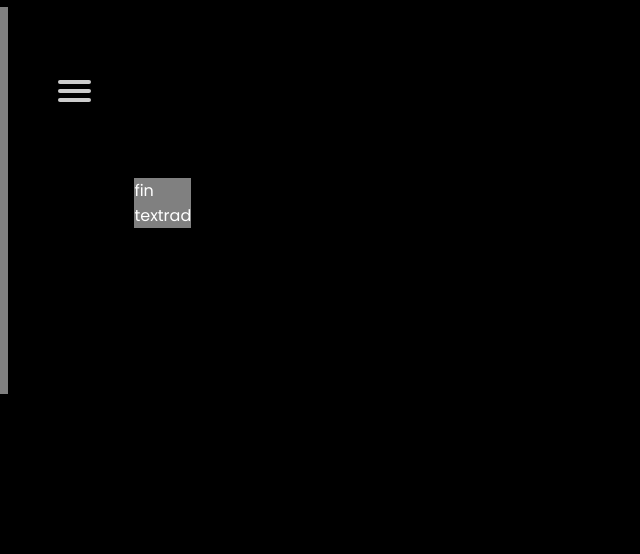
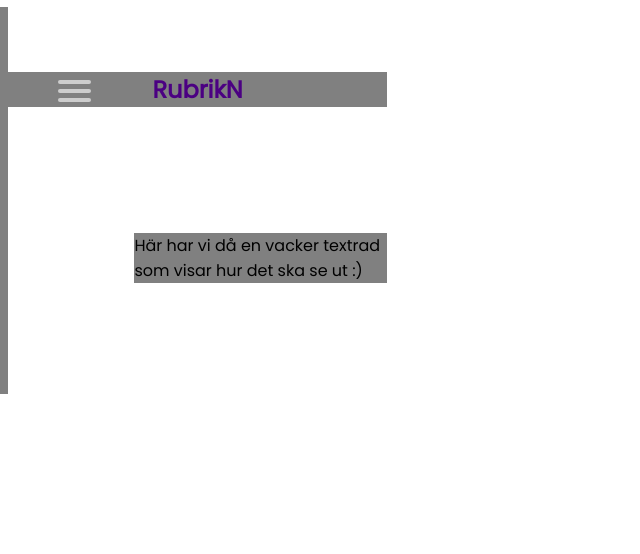
Before and after one commit to Lacertilia/Projekt1, a plain HTML site: page index.html in a window 1280 px wide. Shown: the part 246-800 px from the top of the page, without its empty margins (0-640 px from the left). Drawn offline with Linux system fonts and the light colour scheme.

Commit message:
Lektion v43

```diff
--- a/index.html
+++ b/index.html
@@ -22,12 +22,14 @@
     <ul id="menu">
         <li><a href="https://netflix.com/" target="_blank">Netflix</a></li>
         <li><a href="https://go.twitch.tv/" target="_blank">Twitch.tv</a></li>
-        <li><a href="https://csoffer.me" target="_blank"><img src="bilder/csoffer.jpg" alt="finlinkn"></a></li>
+        <li><a href="https://csoffer.me" target="_blank"><img src="bilder/csoffer.jpg" alt="finlänkn"></a></li>
         <li><a href="https://gomovies.to" target="_blank">Movies</a></li>
     </ul>
   </div>
 </nav>
-<p id="bit1">fin textrad</p>
+<h2>RubrikN</h2>
+    <p class="bit1">Här har vi då en vacker textrad som visar hur det ska se ut :)<br>
+    </p>
 
 
         </main>
--- a/style.css
+++ b/style.css
@@ -1,7 +1,7 @@
 body{
   font-size: 1em;
   font-family: 'Poppins';
-  background-color: black;
+  background-color: white;
 
 
 }
@@ -18,6 +18,13 @@ h1{
   font-size: 4em;
   color:red;
   width: 22%;
+}
+h2{
+  background-color: grey;
+  color:indigo;
+  width:30%;
+  margin-right: 5%;
+  text-align: center;
 }
 a{
   color:purple;
@@ -39,11 +46,11 @@ a:hover{
     width: 100%;
 }
 
-#bit1{
-  color:white;
+.bit1{
+  font-color:white;
   margin:10%;
   background-color: grey;
-  width: 4.5%;
+  width: 20%;
 }
 
 
```
